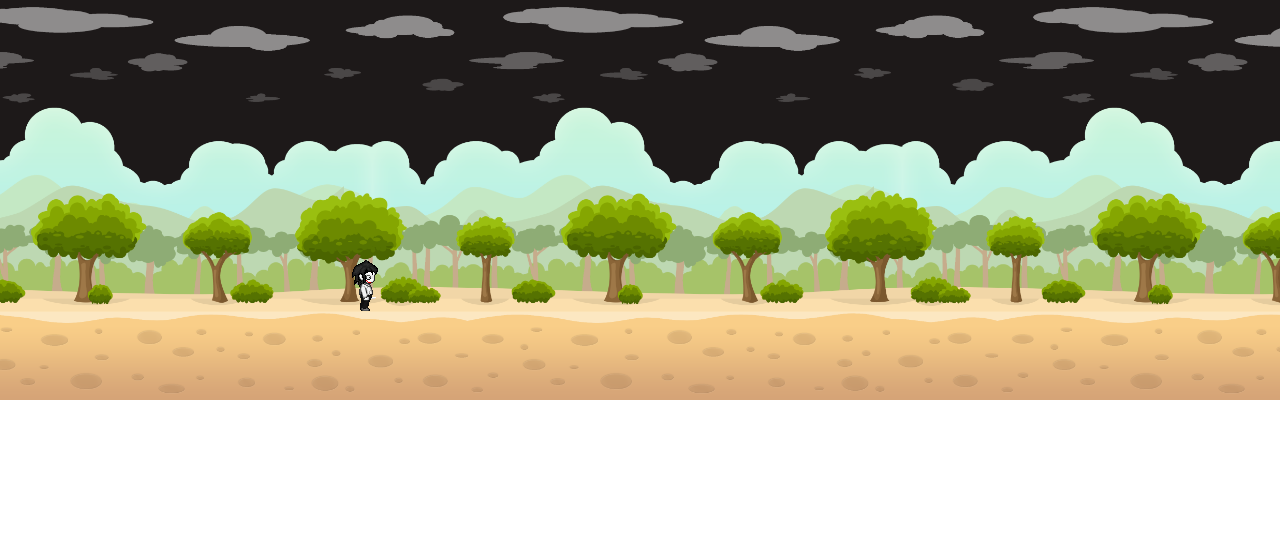
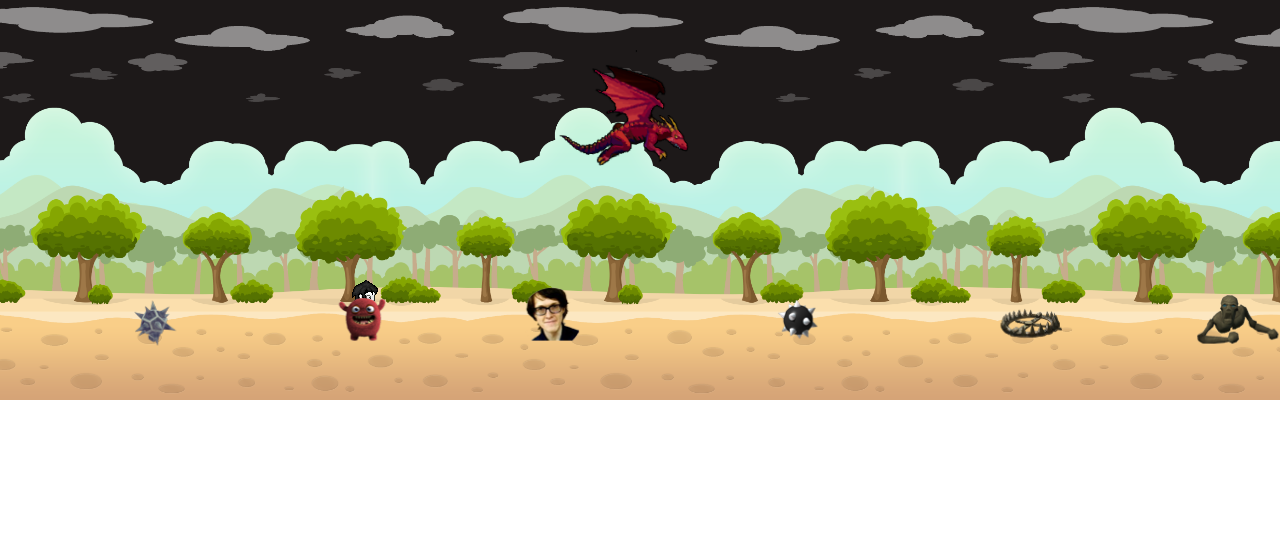
Before and after one commit to MichaelaHarinova/challenge-parallax, a plain HTML site: page index.html in a window 1280 px wide. Drawn offline with Linux system fonts and the light colour scheme.

Commit message:
added monsters and dragon

```diff
--- a/index.html
+++ b/index.html
@@ -7,8 +7,11 @@
 </head>
 <body>
 
-<div class="char"><div class="spritesheet"></div></div>
+<div class="char">
+    <div class="spritesheet"></div>
+</div>
 <div class="parallax n_01"></div>
+<div class="parallax bearTrap"></div>
 <div class="parallax n_02"></div>
 <div class="parallax n_03"></div>
 <div class="parallax n_04"></div>
@@ -19,6 +22,9 @@
 <div class="parallax n_09"></div>
 <div class="parallax n_10"></div>
 <div class="parallax n_11"></div>
+<div class="dragon">
+    <div class="spritesheetD"></div>
+</div>
 <script src="js.js"></script>
 </body>
 </html>
--- a/js.js
+++ b/js.js
@@ -1,14 +1,15 @@
 document.addEventListener('keydown', (event) => {
-    console.log(event.key);
+    //  console.log(event.key);
 
     let spritesheet = document.querySelector('.spritesheet');
     let char = document.querySelector('.char');
+    let parallax = document.querySelectorAll('.parallax');
 
     switch (event.key) {
         case'ArrowLeft':
             spritesheet.setAttribute('direction', 'ArrowLeft');
-            document.querySelectorAll('.parallax').forEach(element => {
-                console.log(window.getComputedStyle(element).backgroundPositionX);
+            parallax.forEach(element => {
+                // console.log(window.getComputedStyle(element).backgroundPositionX);
                 // trying to make the direction change smoother
                 //     element.style.setProperty('--startLeft', 2100 - parseFloat(window.getComputedStyle(element).backgroundPositionX) + "px");
                 //     element.style.setProperty('--targetLeft', '0');
@@ -18,7 +19,7 @@ document.addEventListener('keydown', (event) => {
             break;
         case'ArrowRight':
             spritesheet.setAttribute('direction', 'ArrowRight');
-            document.querySelectorAll('.parallax').forEach(element => {
+            parallax.forEach(element => {
                 //     element.style.setProperty('--startLeft', 2100 - parseFloat(window.getComputedStyle(element).backgroundPositionX) + "px");
                 //     element.style.setProperty('--targetLeft', '-2100px');
                 element.classList.remove('backgroundRight');
@@ -26,7 +27,9 @@ document.addEventListener('keydown', (event) => {
             })
             break;
         case'ArrowUp':
+            let jumpUp = false;
 
+            if (jumpUp === false) {
                 function jump() {
                     char.classList.remove('jump');
                     setTimeout(() => {
@@ -35,6 +38,7 @@ document.addEventListener('keydown', (event) => {
                 }
 
                 jump();
-
+            }
+            return false;
     }
 })
--- a/style.css
+++ b/style.css
@@ -1,5 +1,5 @@
 /*css variable*/
-:root{
+:root {
     --startLeft: 0px;
     --targetLeft: -2048px;
 }
@@ -19,11 +19,11 @@
     left: 0;
 }
 
-.backgroundLeft{
+.backgroundLeft {
     animation-direction: normal !important;
 }
 
-.backgroundRight{
+.backgroundRight {
     animation-direction: reverse !important;
 }
 
@@ -37,7 +37,6 @@
 }
 
 
-
 .n_01 {
     background: url('img/01_ground.png');
     background-size: contain;
@@ -45,14 +44,20 @@
     animation: loader 20s linear infinite;
 }
 
+.bearTrap {
+    background: url('img/monsters.png');
+    background-size: contain;
+    z-index: 12;
+    animation: loader 20s linear infinite;
+    bottom: 60px;
+}
+
+
 .n_02 {
     background-image: url("img/02_trees and bushes.png");
     background-size: contain;
     z-index: 10;
-    animation: loader;
-    animation-duration: 40s;
-    animation-timing-function: linear;
-    animation-iteration-count: infinite;
+    animation: loader 40s linear infinite;
 }
 
 .n_03 {
@@ -119,14 +124,15 @@
     position: static;
 }
 
+
 /* character*/
 .char {
     overflow: hidden;
     width: 32px;
     height: 53px;
     position: absolute;
-    z-index: 11;
-    top: 260px;
+    z-index: 12;
+    top: 280px;
     left: 350px;
     transition: top linear 0.5s;
 }
@@ -140,7 +146,7 @@
     top: -106px;
     animation: walkanimation 0.7s steps(4) infinite;
 }
-
+ /* character walking */
 .spritesheet[direction=ArrowRight] {
     top: -106px;
 }
@@ -159,16 +165,50 @@
     }
 }
 
-.jump{
-    animation: jump 900ms ;
+/* character jumping */
+.jump {
+    animation: jump 900ms;
 }
 
 @keyframes jump {
-    0%{
-        top: 260px;
+    0% {
+        top: 280px;
     }
-    100%{
-        top: 200px;
+    100% {
+        top: 180px;
     }
 
 }
+
+
+/* dragon*/
+.spritesheetD {
+    background: url('img/drag.png') no-repeat no-repeat;
+    position: absolute;
+    background-size: 100%;
+    width: 480px;
+    height: 591px;
+    top: -110px;
+    animation: flyanimation 1s steps(3) infinite;
+}
+
+.dragon {
+    overflow: hidden;
+    width: 142px;
+    height: 148px;
+    position: absolute;
+    z-index: 12;
+    top: 50px;
+    left: 550px;
+    transition: top linear 0.5s;
+    animation: loader 1s linear infinite;
+}
+
+@keyframes flyanimation {
+    from {
+        transform: translate3d(0%, 0%, 0)
+    }
+    to {
+        transform: translate3d(-100%, 0%, 0)
+    }
+}
```
Also changed, not shown: img/BearTrap.png (added), img/Spikes1.png (added), img/Spikes2.png (added), img/Zombie.png (added), img/drag.png (added), img/monsters.png (added). Lines whose indentation alone changed are shown as unchanged.
